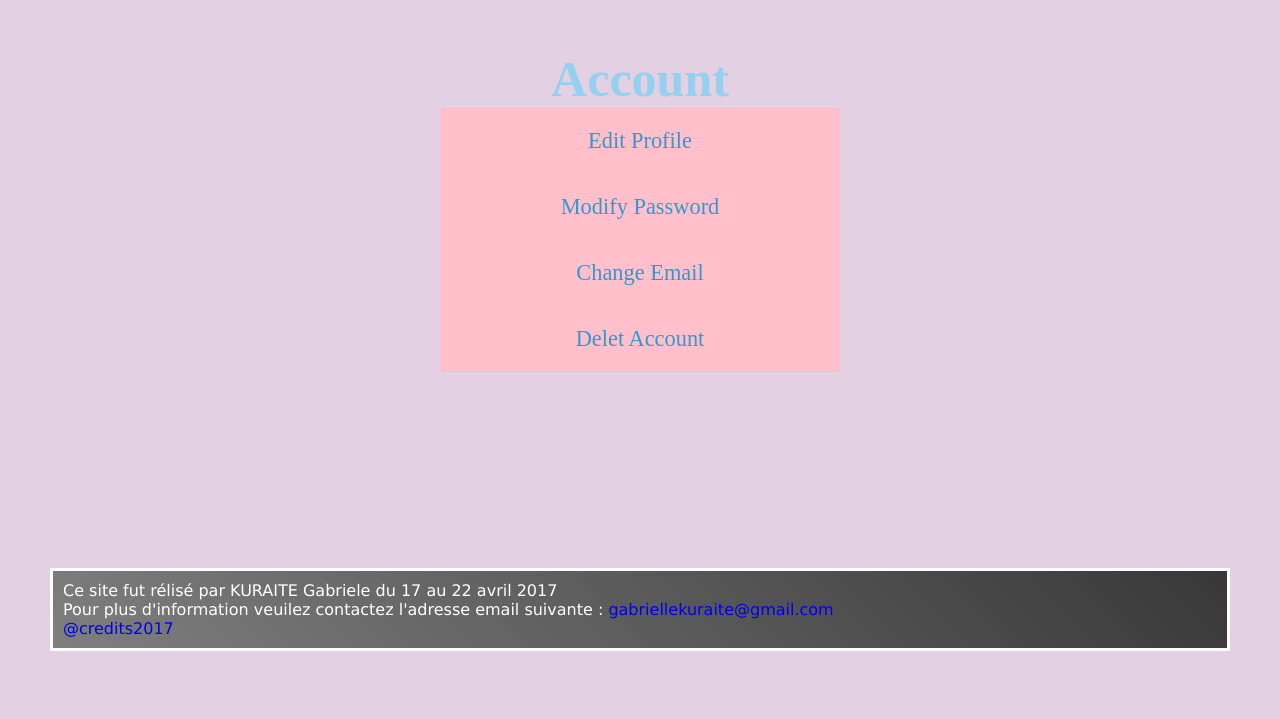
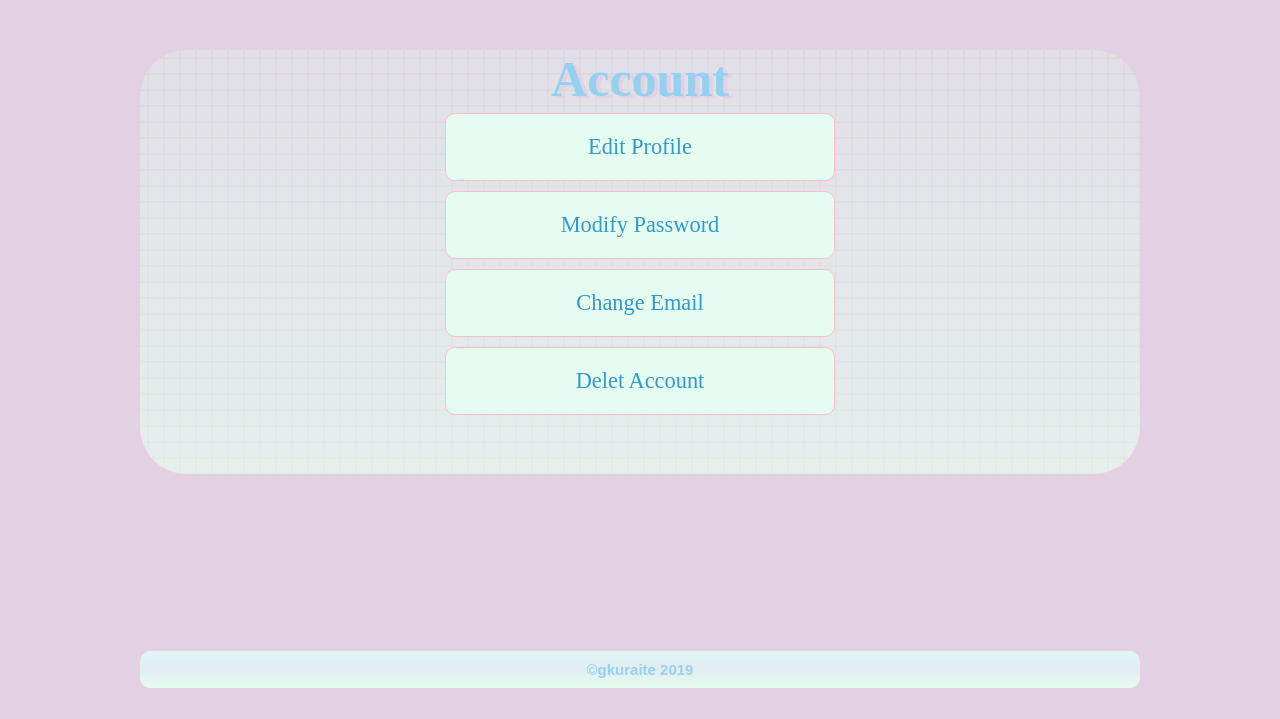
Before and after one commit to gabykur/Camagru, a PHP site: page /user/account.php in a window 1280 px wide. Shown: the part 81-800 px from the top of the page. Run offline with PHP 8.4, Linux system fonts and the light colour scheme; a user stored in the database is signed in.

Commit message:
account front

```diff
--- a/camera.php
+++ b/camera.php
@@ -63,7 +63,8 @@ if(empty($_SESSION['loggedin']))
         ?>
         </div>
     </div>
-        </div>
+</div><br/><br/>
+<div><p style="text-align:center;font-size:18px;color: #94d0ef;">No camera ? No problem !<a href=""> Click here :)</a></p></div>
 <script src="/public/js/camera.js"></script>
 <?php $view = ob_get_clean(); ?>
 <?php require("template.php"); ?>
--- a/public/css/main.css
+++ b/public/css/main.css
@@ -95,20 +95,28 @@ input::placeholder{
     padding:10px;
 }
 
-footer p
+footer
 {
-	color:(66, 80, 80);
-	font-size: 1em;
-	border:3px;
-	border-style:solid;
-	border-color:-moz-linear-gradient(top, #e9e493 0%, #bbb22b 92%);
-	padding: 1em;
-	font-family: verdana;
-	text-align: justify;
-	background:-webkit-linear-gradient(45deg, #7d7e7d 1%,#383838 100%);
-	margin-left: 50px;
-	margin-right: 50px;
-	padding: 10px;
+    max-width:1000px;
+	margin-left:auto;
+	margin-right:auto;
+    width:100%;
+}
+
+.text-footer
+{
+    font-family: Arial, Helvetica, sans-serif;
+    font-size: 15px;
+    font-weight: bold;
+    padding:10px;
+    border-radius:10px;
+    color: #95d1f1;
+	background-image: linear-gradient(to bottom, #dff5f4, #e1edf2, #e5fcf0);
+	text-align:center;
+}
+
+@media screen and (max-width: 400px){
+    footer{margin: 3px;width:100%}
 }
 
 /*_____NAVIGATION_____*/
@@ -280,26 +288,18 @@ footer p
 
 #edProfile{
     display: grid;
-
     width: 400px;
     margin: 0 auto;
 }
 
-#edProfile h1{
-    background: #3399cc;
-    padding: 20px 0;
-    margin: initial;
-    font-size: 140%;
-    font-weight: 300;
-    text-align: center;
-    color: #fff;
-}
 
 #edProfile a{
-    background: pink;
+    background: #e5fcf0;
+    border: 1px solid pink;
     padding: 20px 10px;
     font-size: 140%;
-    margin: 1;
+    margin: 5px;
+    border-radius:10px;
     text-decoration: none;
     font-weight: 300;
     text-align: center;
--- a/template.php
+++ b/template.php
@@ -33,13 +33,10 @@ session_start();
 <div class="main">
     <?= $view ?>
 </div>
-<br/> <br/> <br/> <br/> <br/> <br/> <br/> <br/> <br/> <br/>
+<br/> <br/> <br/> <br/> <br/> <br/> <br/> <br/> <br/>
 <footer>
 		  <p class="text-footer">
-		  Ce site fut rélisé par KURAITE Gabriele du 17 au 22 avril 2017<br/>
-		  Pour plus d'information veuilez contactez l'adresse email suivante : <a href="gabriellekuraite@gmail.com">
-		  gabriellekuraite@gmail.com</a><br/>
-		  <a href="credits.html">@credits2017</a>
+            ©gkuraite 2019
 		  </p>
 	</footer>
 </body>
--- a/user/account.php
+++ b/user/account.php
@@ -1,10 +1,14 @@
 <?php ob_start(); ?>
+<div class="background galleryB">
+<h2>Account</h2>
     <div id="edProfile">
-        <h2>Account</h2>
+
         <a href="user/modifyProfile.php">Edit Profile</a>
         <a href="user/modifyPassw.php">Modify Password</a>
         <a href="user/changeEmail.php">Change Email</a>
         <a href="user/deleteAccount.php">Delet Account</a>
     </div>
+    <br/><br/><br/>
+</div>
 <?php $view = ob_get_clean(); ?>
 <?php require("../template.php"); ?>
```
Also changed, not shown: public/upload/20190313112524.png (added), public/upload/20190313112541.png (added), public/upload/20190313113105.png (added).
